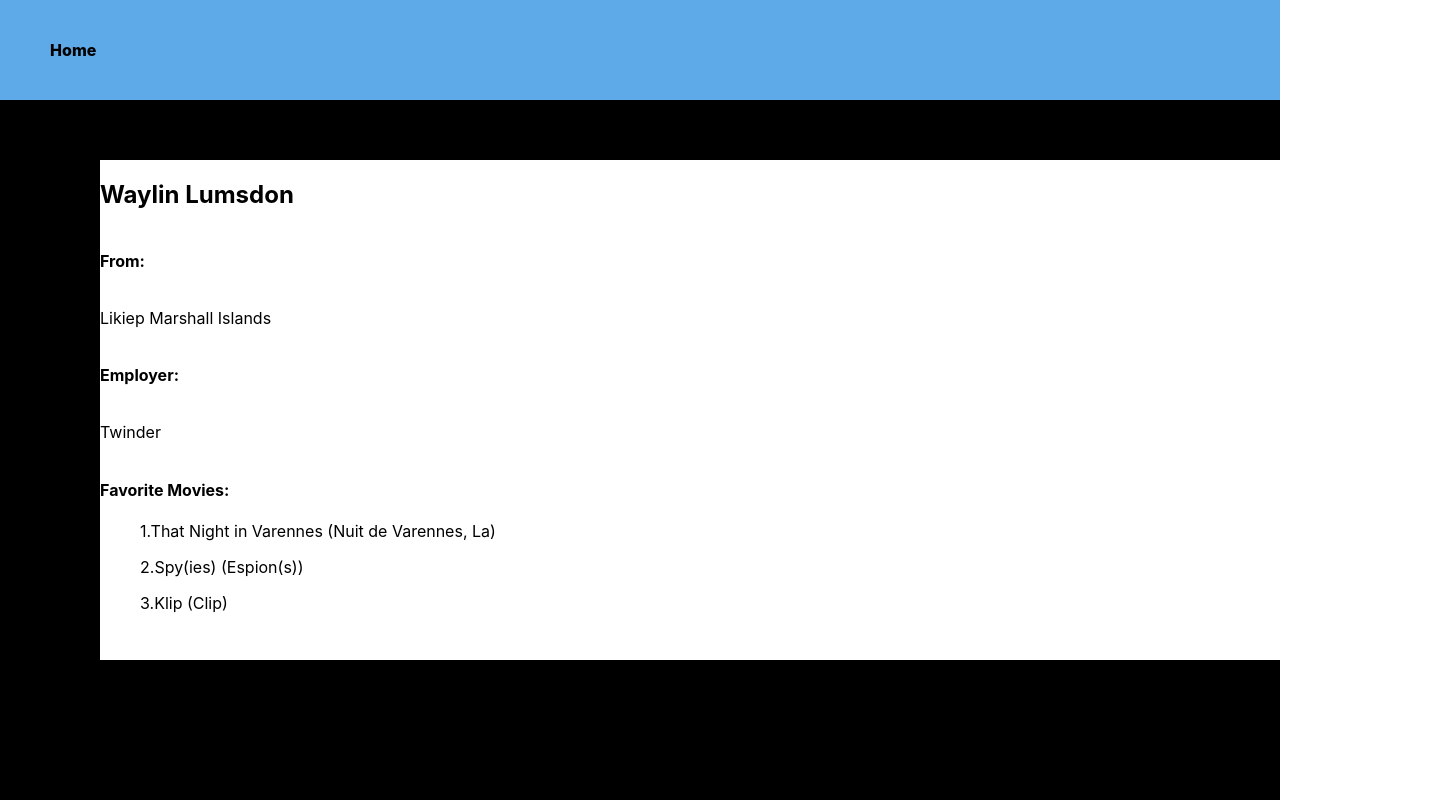
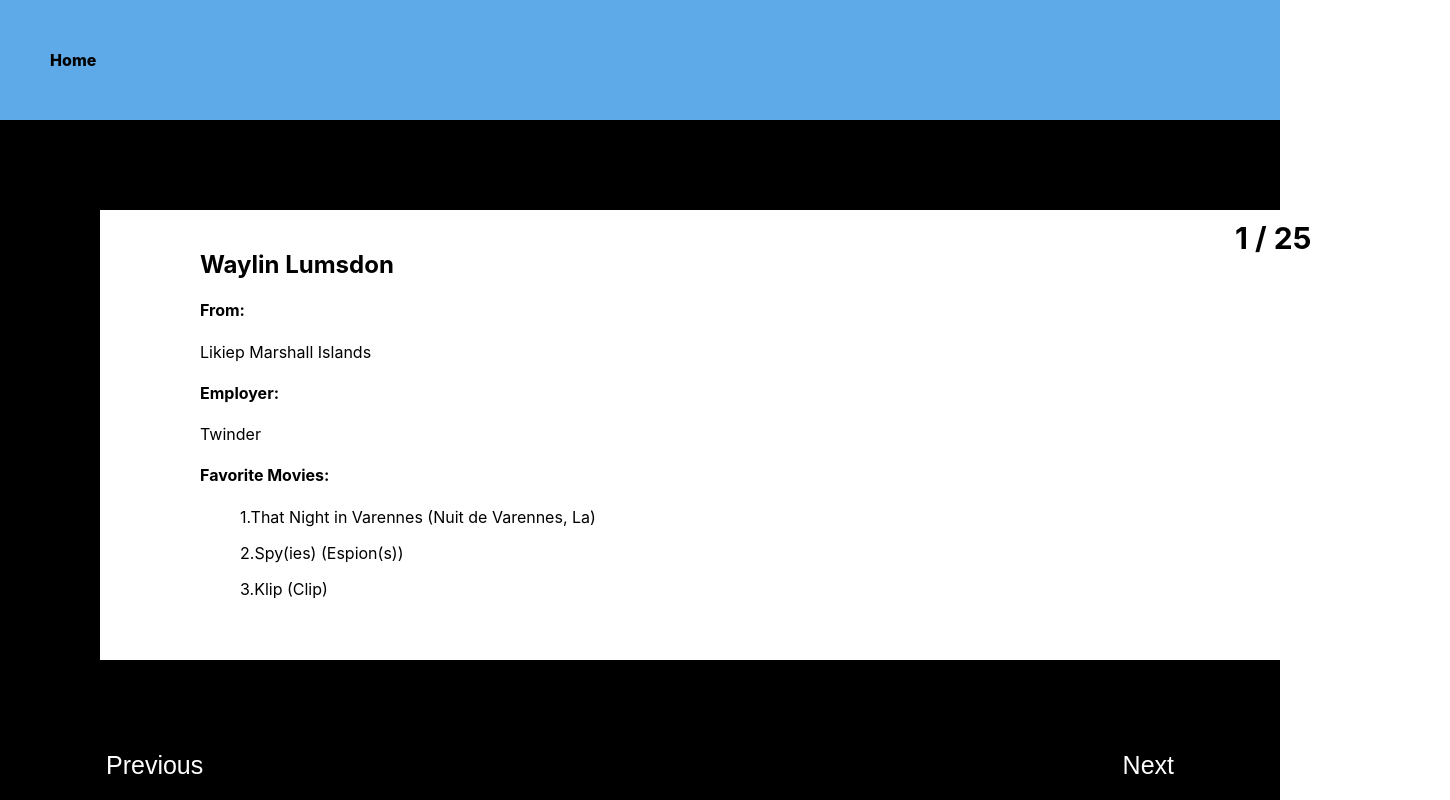
Before and after one commit to azakimi123/react3-afternoon-project, a React (Create React App) app: page / in a window 1280 px wide. Shown: the top 800 px of the page, 1450 px wide, since content can reach past the window. Built offline with nearby package versions, Linux system fonts and the light colour scheme.

Commit message:
error on counter, buttons, and css

```diff
--- a/src/App.css
+++ b/src/App.css
@@ -1,14 +1,13 @@
 .App {
   width: 100vw;
-  height: calc(100vh - 100px);
-
+  height: 80vh;
   background: black;
 }
 
 
 header {
   background-color: #5eaae9;
-  height: 100px;
+  height: 15vh;
   width: 100vw;
   display: flex;
   align-items: center;
@@ -18,7 +17,6 @@ header {
 
 footer {
   width: 100vw;
-  height: 10vh;
   background: black;
 }
 
@@ -31,15 +29,55 @@ footer {
 }
 
 .card {
-  width: 1200px;
-  height: 500px;
+  width: 1250px;
+  height: 450px;
   background: white;
-  display:flex;
-  flex-direction: column;
+  /* display:flex; */
+  /* flex-direction: column; */
   position: relative;
   left: 100px;
 }
 
-#counter{
+.inner-text {
+  position: relative;
+  left: 100px;
+  top:40px;
+}
+
+.counter{
+  width: 150px;
+  height: 30px;
+  color:black;
+  font-size: 30px;
+  position: relative;
+  left: 1235px;
+  top: 70px;
+  z-index: 2;
+}
+
+.button-container {
+  display: flex;
+  justify-content: space-between;
+}
+
+#button1 {
   color: white;
+  background: black;
+  position: relative;
+  bottom: 100px;
+  font-size: 25px;
+  border: none;
+  position: relative;
+  left: 100px;
 }
+
+#button2 {
+  color: white;
+  background: black;
+  position: relative;
+  bottom: 100px;
+  font-size: 25px;
+  border: none;
+  position: relative;
+  right: 100px;
+}
--- a/src/App.js
+++ b/src/App.js
@@ -36,7 +36,7 @@ class App extends Component {
           <p className='home'>Home</p>
         </header>
         <footer>
-          <NextButton map={mappedArr}/>
+          <NextButton className='button' map={mappedArr}/>
         </footer>
       </div>
     )
--- a/src/Components/Card.js
+++ b/src/Components/Card.js
@@ -6,6 +6,7 @@ function Card(props) {
     // console.log(props)
     return(
         <div className='card'>
+            <section className='inner-text'>
             <h2>{props.info.firstName} {props.info.lastName}</h2>
             <h4>From: </h4> <p>{props.info.city} {props.info.country}</p>
             <h4>Employer: </h4><p>{props.info.employer}</p>
@@ -15,6 +16,7 @@ function Card(props) {
                 <ol>2.{props.info.favoriteMovies[1]}</ol>
                 <ol>3.{props.info.favoriteMovies[2]}</ol>
             </section>
+            </section>
         </div>
     )
 }
--- a/src/Components/NextButton.js
+++ b/src/Components/NextButton.js
@@ -56,11 +56,13 @@ class NextButton extends Component{
         // console.log(this.state.peopleArr.index)
         console.log(this.state.index)
         return (
-            <div>
-                <h3 classId='counter'>{this.state.displayCurrentIndex} / {this.state.displayTotalIndex}</h3>
+            <div className='bottom'>
+                <h3 className='counter'>{this.state.displayCurrentIndex} / {this.state.displayTotalIndex}</h3>
                 <section className='App'>{this.state.peopleArr[this.state.index]}</section>
-                <button onClick={this.handlePrevious}>Previous</button>
-                <button onClick={this.handleNext}>Next</button>
+                    <section className='button-container'>
+                        <button id='button1' onClick={this.handlePrevious}>Previous</button>
+                        <button id='button2' onClick={this.handleNext}>Next</button>
+                    </section>
             </div>
         )
     }
```
